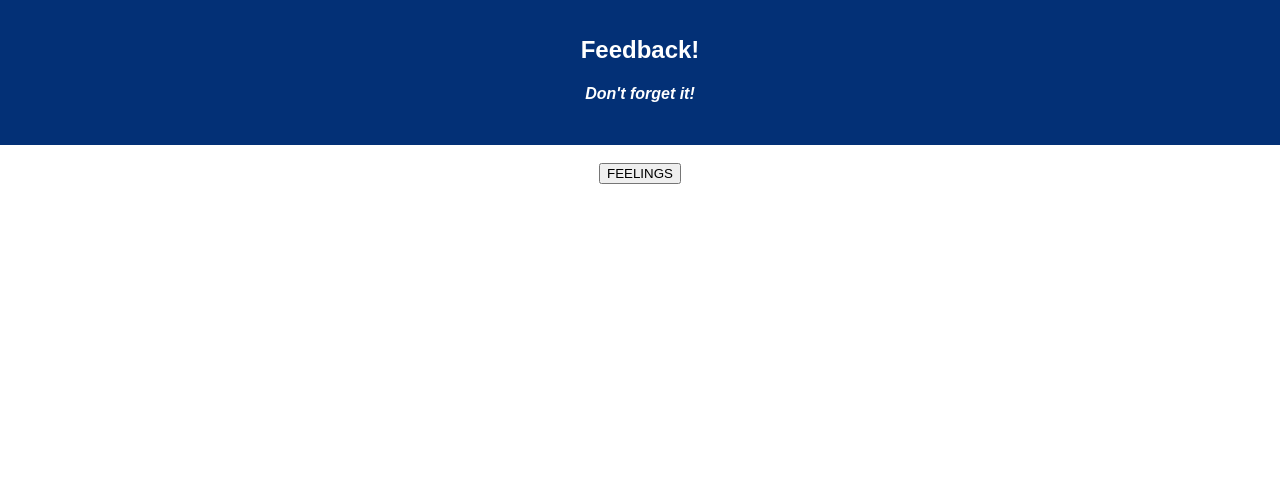
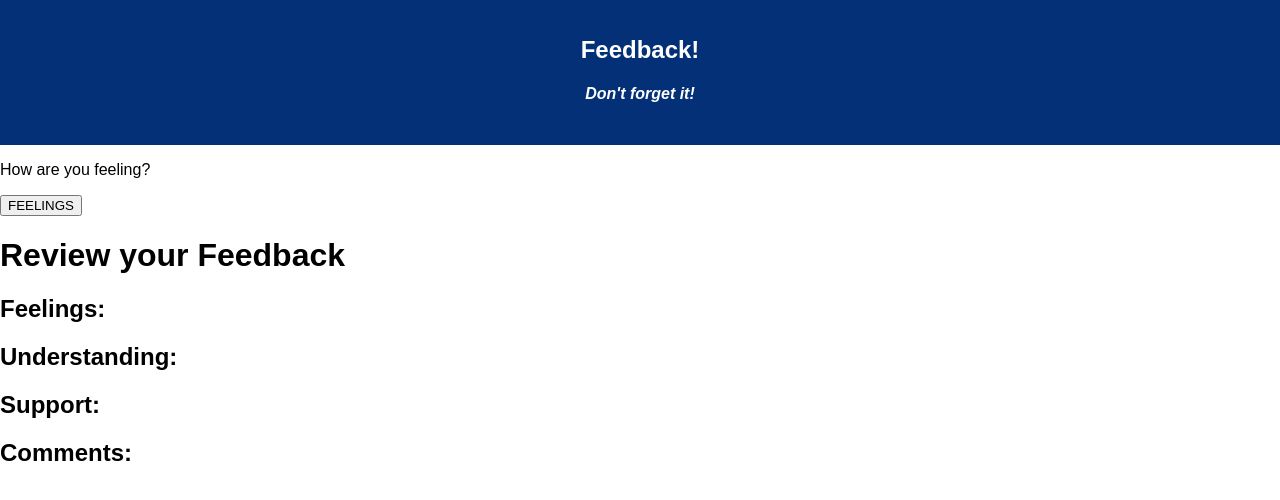
Before and after one commit to hayadam88/feedback-form-redux, a React (Create React App) app: page / in a window 1280 px wide. Shown: the top 500 px of the page. Built offline with nearby package versions, Linux system fonts and the light colour scheme.

Commit message:
Added Feelings Route and Feedback component

```diff
--- a/src/components/App/App.js
+++ b/src/components/App/App.js
@@ -3,20 +3,27 @@ import {connect} from 'react-redux'
 import './App.css';
 import { HashRouter as Router, Route } from 'react-router-dom';
 import Feelings from '../Feelings/Feelings.js'
+import Feedback from '../Feedback/Feedback'
 
 class App extends Component {
   render() {
     return (
-      <Router>
+     <>
       <div className="App">
         <header className="App-header">
           <h1 className="App-title">Feedback!</h1>
           <h4><i>Don't forget it!</i></h4>
         </header>
-        <br/>
+      </div>
+      <Router>
+
           <Route exact path='/' component={Feelings} />
-      </div>
+
       </Router>
+      <br />
+      <Feedback />
+
+    </>
     );
   }
 }
--- a/src/components/Feedback/Feedback.js
+++ b/src/components/Feedback/Feedback.js
@@ -11,7 +11,11 @@ class Feedback extends Component {
     render() {
         return(
             <>
-                <button onClick={this.handleSubmit}>START SURVEY</button>
+                <h1>Review your Feedback</h1>
+                <h2>Feelings: </h2>
+                <h2>Understanding: </h2>
+                <h2>Support: </h2>
+                <h2>Comments: </h2>
             </>
         )
     }
--- a/src/components/Feelings/Feelings.js
+++ b/src/components/Feelings/Feelings.js
@@ -11,6 +11,7 @@ class Feelings extends Component {
     render() {
         return(
             <>
+                <p>How are you feeling?</p>
                 <button onClick={this.handleSubmit}>FEELINGS</button>
             </>
         )
```
